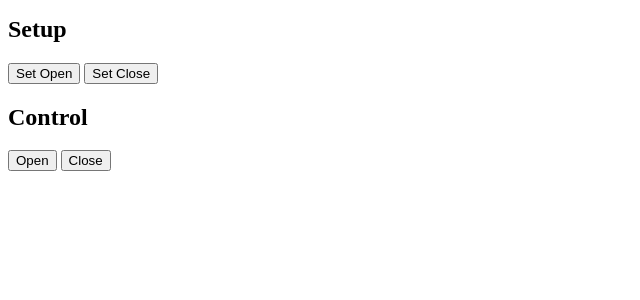
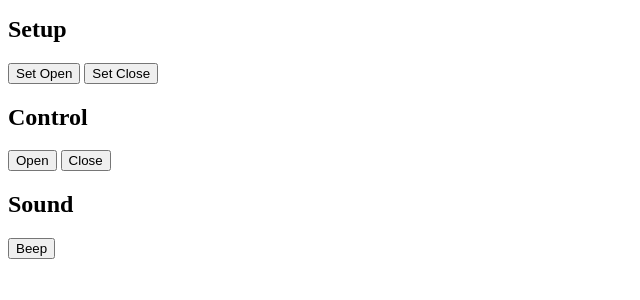
Before and after one commit to ccurielrodrigo/R-VRSelfCo, a Flask app: page / in a window 1280 px wide. Shown: the part 272-572 px from the top of the page, without its empty margins (0-640 px from the left). Run offline with Flask 2, Linux system fonts and the light colour scheme.

Commit message:
Added a buzz button

```diff
--- a/app.py
+++ b/app.py
@@ -159,6 +159,14 @@ def control():
 
     # Perform the actual step increase
     status = setup_control(command)
+    buzz_alert()
+
+    # Return a success response
+    return {"status": status}, 200
+
+# Beep the exotendon
+@app.route('/beep', methods=['POST'])
+def control():
     buzz_alert()
 
     # Return a success response
--- a/templates/index.html
+++ b/templates/index.html
@@ -67,6 +67,13 @@
         <button type="button" id="close" onclick="sendCommand('CLOSE')">Close</button>
     </form>
 
+    <!-- Exotendon control -->
+    <h2>Sound</h2>
+    <form id="buzz-form">
+        <button type="submit">Beep</button>
+    </form>
+
+
     <script>
         $(document).ready(function () {
             // Fine tune
@@ -127,6 +134,24 @@
                 });
             }
 
+            // Fine tune
+            $("#buzz-form").submit(function (event) {
+                event.preventDefault();
+                $.ajax({
+                    url: '/beep',
+                    type: 'POST',
+                    contentType: 'application/json',
+                    data: JSON.stringify({
+                    }),
+                    success: function (response) {
+                        console.log("Buzzed ");
+                    },
+                    error: function (response) {
+                        alert("Error: " + response.responseText);
+                    }
+                });
+            });
+
             // Add global references for the functions
             window.sendSetupCommand = sendSetupCommand;
             window.sendCommand = sendCommand;
```
